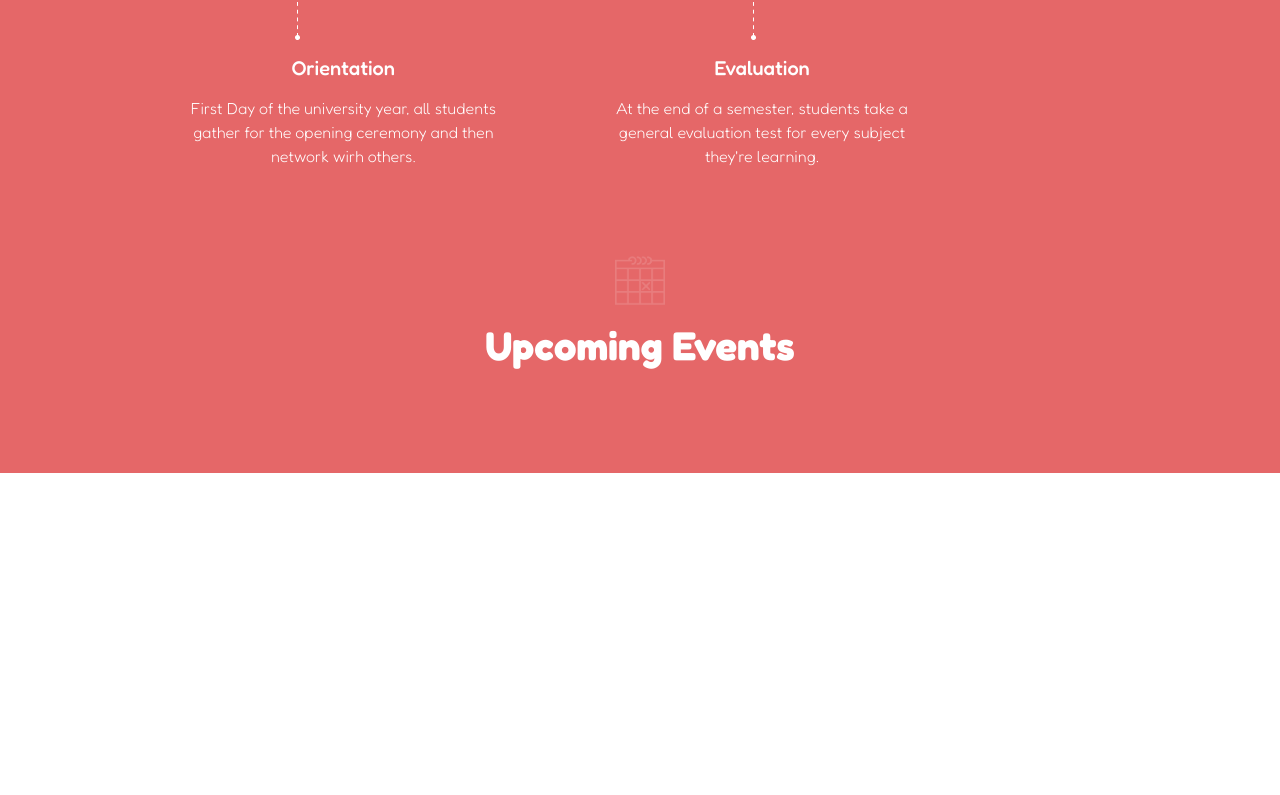
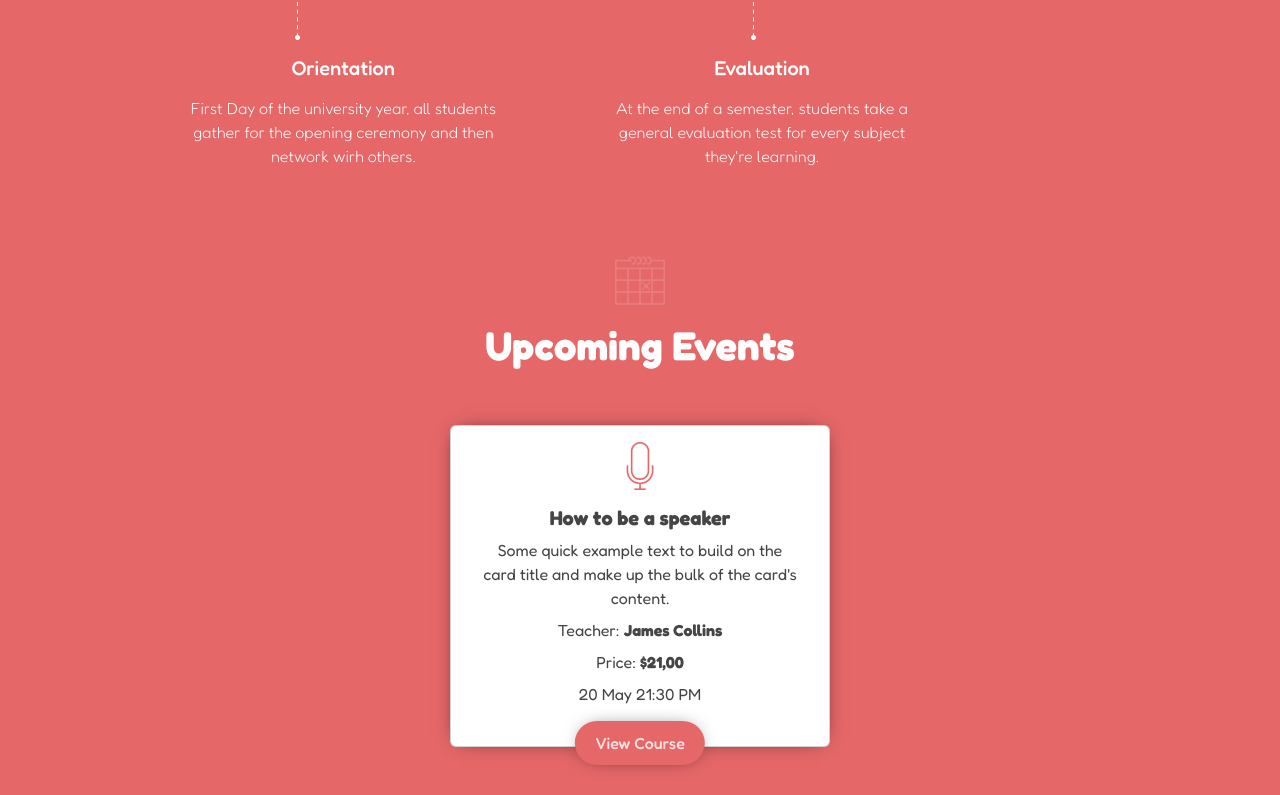
Before and after one commit to DarioGiusino/proj-html-vuejs, a Vue app: page / in a window 1280 px wide. Shown: the part 2450-3245 px from the top of the page. Before the commit the page ends 2923 px from the top, so only its background shows below. Built offline with nearby package versions, Linux system fonts and the light colour scheme.

Commit message:
styled base card

```diff
--- /dev/null
+++ b/src/components/generics/BaseCard.vue
@@ -0,0 +1,64 @@
+<script>
+import BaseButton from './BaseButton.vue';
+export default {
+    name: 'Base Card',
+    components: { BaseButton },
+    props: {
+        image: String,
+        title: String,
+        paragraph: String,
+        date: String,
+        teacher: String,
+        price: String
+
+    }
+}
+</script>
+
+<template>
+    <div class="card">
+        <figure class="section-icon">
+            <img src="../../assets/img/Speaker-icon.png" class="card-img-top" alt="...">
+        </figure>
+        <div class="card-body">
+            <h5 class="fw-semibold">How to be a speaker</h5>
+            <p class="mb-2">Some quick example text to build on the card title and make up the bulk of the card's
+                content.</p>
+            <p class="mb-2"><span></span>Teacher: <strong>James Collins</strong></p>
+            <p class="mb-2"><span></span>Price: <strong>$21,00</strong></p>
+            <p class="mb-2"><span></span>20 May 21:30 PM</p>
+            <base-button class="red-btn card-btn" button-label="View Course"></base-button>
+        </div>
+    </div>
+</template>
+
+<style scoped lang="scss">
+@use '../../assets/scss/partials/variables.scss' as *;
+
+.card {
+    background-color: $bg-white-1;
+    box-shadow: 0 0 20px -10px $fill-black;
+    color: $text-grey-9;
+    text-align: center;
+    padding: 1rem;
+    position: relative;
+
+    figure {
+        margin: 0 auto;
+    }
+
+    .card-body {
+        color: $text-grey-8 ;
+    }
+
+    .card-btn {
+        background-color: $bg-red-1;
+        box-shadow: 0 0 20px -10px $fill-black;
+        padding: 10px 20px;
+        position: absolute;
+        top: 92%;
+        right: 50%;
+        transform: translate(50%, 0);
+    }
+}
+</style>
--- a/src/components/main/UpcomingEvents.vue
+++ b/src/components/main/UpcomingEvents.vue
@@ -1,6 +1,8 @@
 <script>
+import BaseCard from '../generics/BaseCard.vue'
 export default {
-    name: 'Upcoming Events'
+    name: 'Upcoming Events',
+    components: { BaseCard }
 }
 </script>
 
@@ -15,7 +17,11 @@ export default {
 
     <!-- #coaching cards -->
     <main>
-
+        <div class="container">
+            <div class="row row-cols-3 justify-content-center">
+                <base-card></base-card>
+            </div>
+        </div>
     </main>
 </template>
 
```
